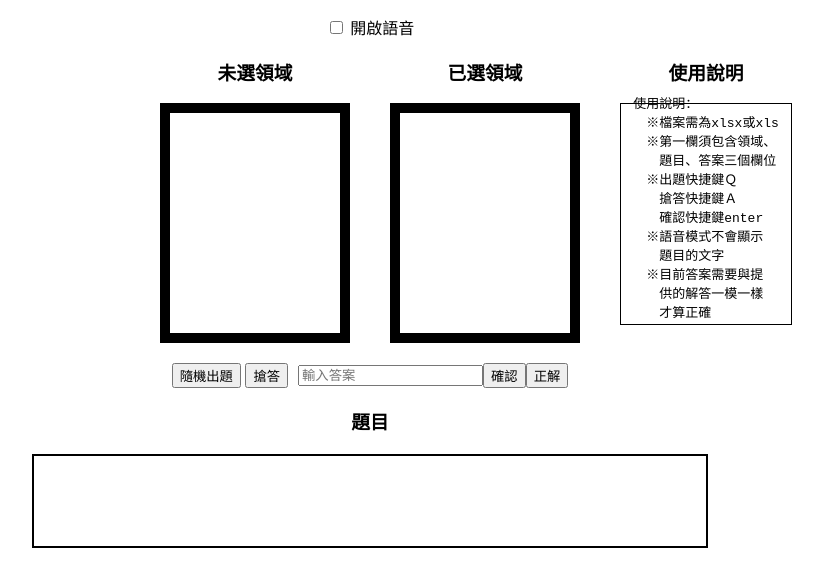
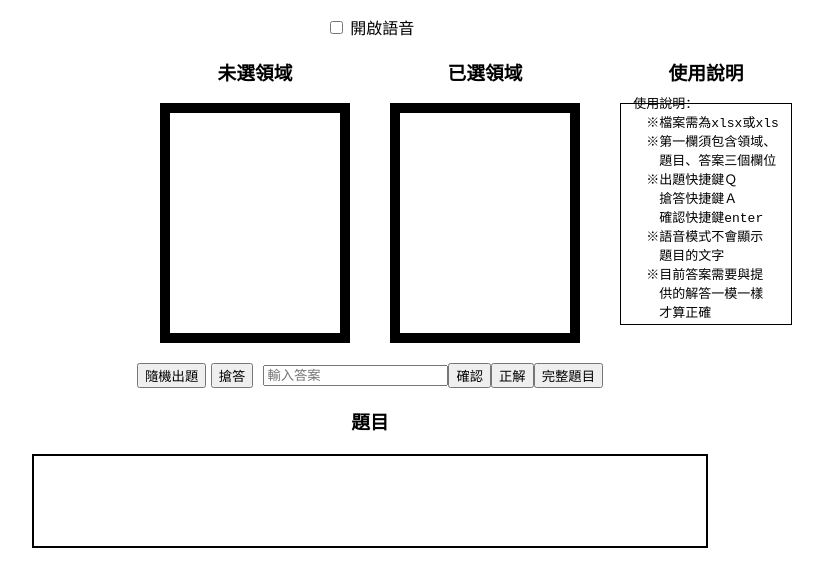
Before and after one commit to hank06023/Q, a plain HTML site: page index.html in a window 1280 px wide. Shown: the part 113-700 px from the top of the page, without its empty margins (270-1093 px from the left). Drawn offline with Linux system fonts and the light colour scheme.

Commit message:
add show all question button

```diff
--- a/index.html
+++ b/index.html
@@ -116,6 +116,7 @@
         <input type="text" id="answerInput" placeholder="輸入答案">
         <button onclick="checkAnswer()">確認</button>
         <button onclick="showAnswer()">正解</button>
+        <button onclick="showQuestion()">完整題目</button>
     </div>
     <h3>題目</h3>
     <div id="question-box"></div>
@@ -275,6 +276,9 @@
         function stopSpeech() {
             window.speechSynthesis.cancel();
         }
+        function showQuestion(){
+            document.getElementById('question-box').innerText = listen+questionText;
+        }
         document.addEventListener("keyup", function(event) {
             if (event.key === "Enter") {
                 checkAnswer();
```
